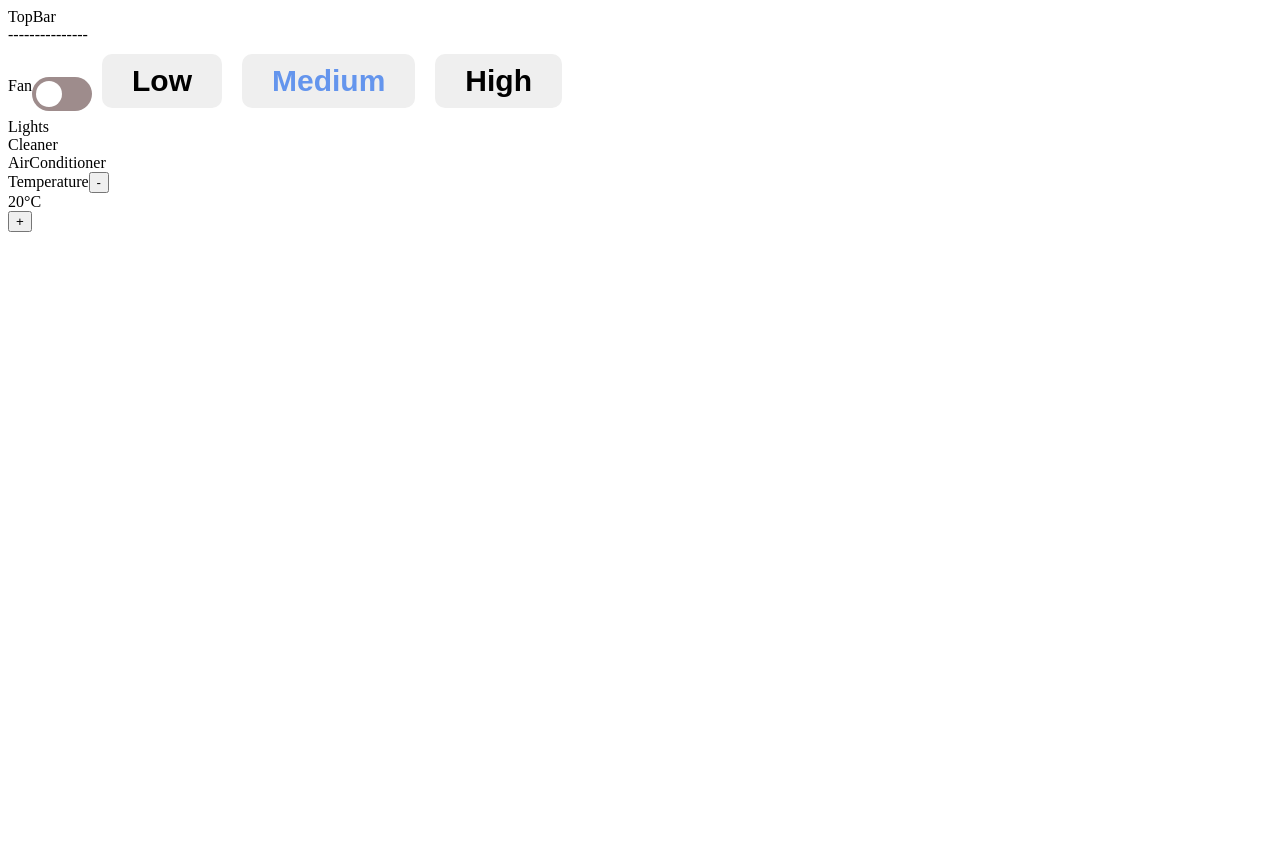
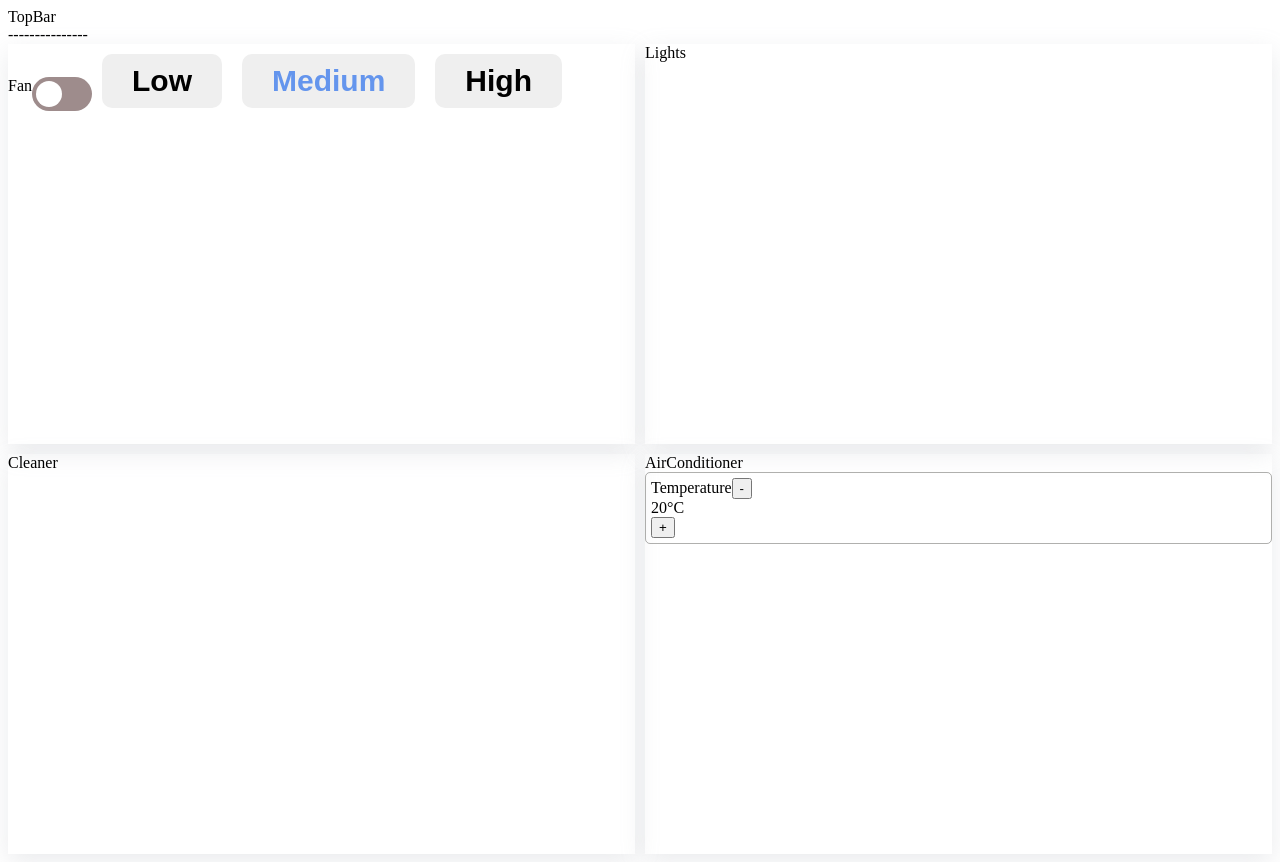
Before and after one commit to PAN-Chuwen/smart-home-react, a React (Create React App) app: page / in a window 1280 px wide. Before the commit the page ends 800 px from the top, so only its background shows below. Built offline with nearby package versions, Linux system fonts and the light colour scheme.

Commit message:
Add basic structural css

```diff
--- a/src/AirConditioner.js
+++ b/src/AirConditioner.js
@@ -1,7 +1,12 @@
-import React from 'react'
+import React from "react";
+import TemperatureBlock from "./TemperatureBlock";
+import "./Structure.css"
 
 export default function AirConditioner() {
   return (
-    <div>AirConditioner</div>
-  )
+    <div className="deviceBox">
+      AirConditioner
+      <TemperatureBlock></TemperatureBlock>
+    </div>
+  );
 }
--- a/src/Cleaner.js
+++ b/src/Cleaner.js
@@ -1,7 +1,9 @@
 import React from 'react'
+import './Structure.css'
+
 
 export default function Cleaner() {
   return (
-    <div>Cleaner</div>
+    <div className='deviceBox'>Cleaner</div>
   )
 }
--- a/src/Devices.js
+++ b/src/Devices.js
@@ -4,15 +4,16 @@ import Lights from './Lights'
 import Cleaner from './Cleaner'
 import AirConditioner from './AirConditioner'
 import TemperatureBlock from './TemperatureBlock'
+import './Structure.css'
 
 export default function Devices() {
   return (
-    <div>
+    <div className='devices'>
         <Fan></Fan>
         <Lights></Lights>
         <Cleaner></Cleaner>
         <AirConditioner></AirConditioner>
-        <TemperatureBlock></TemperatureBlock>
+
 
     </div>
   )
--- a/src/Fan.js
+++ b/src/Fan.js
@@ -1,10 +1,12 @@
 import Switch from "./Switch";
 import React from "react";
 import IntensityBlock from "./IntensityBlock";
+import './Structure.css'
+
 
 export default function Fan() {
   return (
-    <div>
+    <div className="deviceBox">
       Fan
       <Switch />
       <IntensityBlock />
--- a/src/Lights.js
+++ b/src/Lights.js
@@ -1,7 +1,9 @@
 import React from 'react'
+import './Structure.css'
+
 
 export default function Lights() {
   return (
-    <div>Lights</div>
+    <div className='deviceBox'>Lights</div>
   )
 }
--- /dev/null
+++ b/src/Structure.css
@@ -0,0 +1,20 @@
+.devices {
+  display: grid;
+  grid-template-columns: 1fr 1fr;
+  grid-template-rows: 400px 400px;
+  gap: 10px;
+}
+
+.deviceBox {
+    /* background-color: beige; */
+    box-shadow: rgba(149, 157, 165, 0.2) 0px 8px 24px;
+}
+
+.title {
+}
+
+.controlBox {
+}
+
+.controlBoxTitle {
+}
--- /dev/null
+++ b/src/TemperatureBlock.css
@@ -0,0 +1,6 @@
+.temperatureBox {
+    padding:5px;
+    border: 0.5px solid;
+    border-color: rgba(61, 61, 57, 0.407);
+    border-radius: 5px;
+}
--- a/src/TemperatureBlock.js
+++ b/src/TemperatureBlock.js
@@ -1,5 +1,7 @@
 import React from "react";
 import { useState } from "react";
+import "./Structure.css"
+import "./TemperatureBlock.css"
 
 export default function TemperatureBlock() {
   const [temperature, setTemperature] = useState(20);
@@ -8,13 +10,13 @@ export default function TemperatureBlock() {
     else if (operator === "+") setTemperature(temperature + 1);
   }
   return (
-    <div>
+    <div className="temperatureBox">
       Temperature
       <ArithmeticButton
         operator="-"
         onArithBtnClick={() => handleArithOp("-")}
       />
-      <div className="temperatureNumBlock">{temperature}°C</div>
+      <div className="temperatureNumBox">{temperature}°C</div>
       <ArithmeticButton
         operator="+"
         onArithBtnClick={() => handleArithOp("+")}
```
